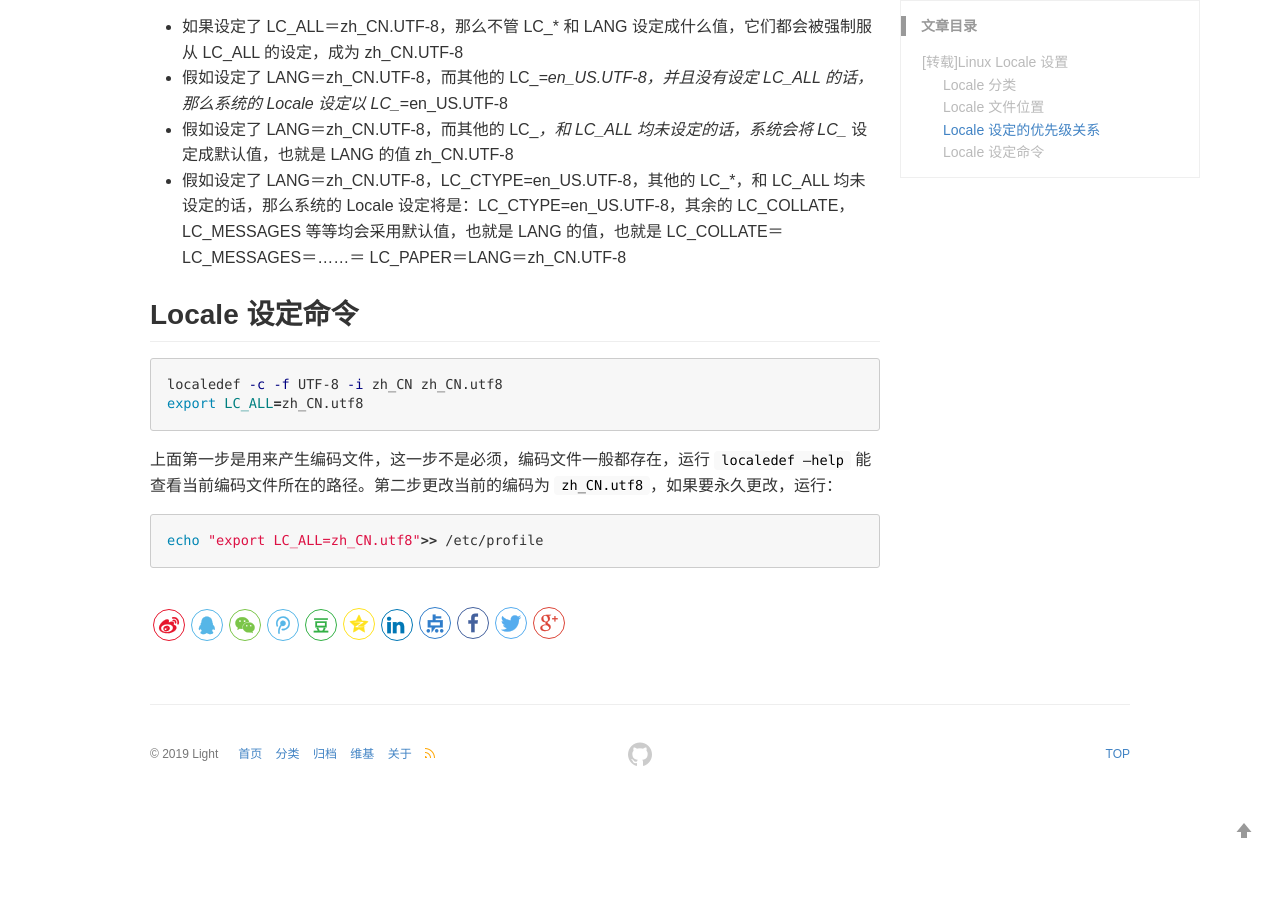
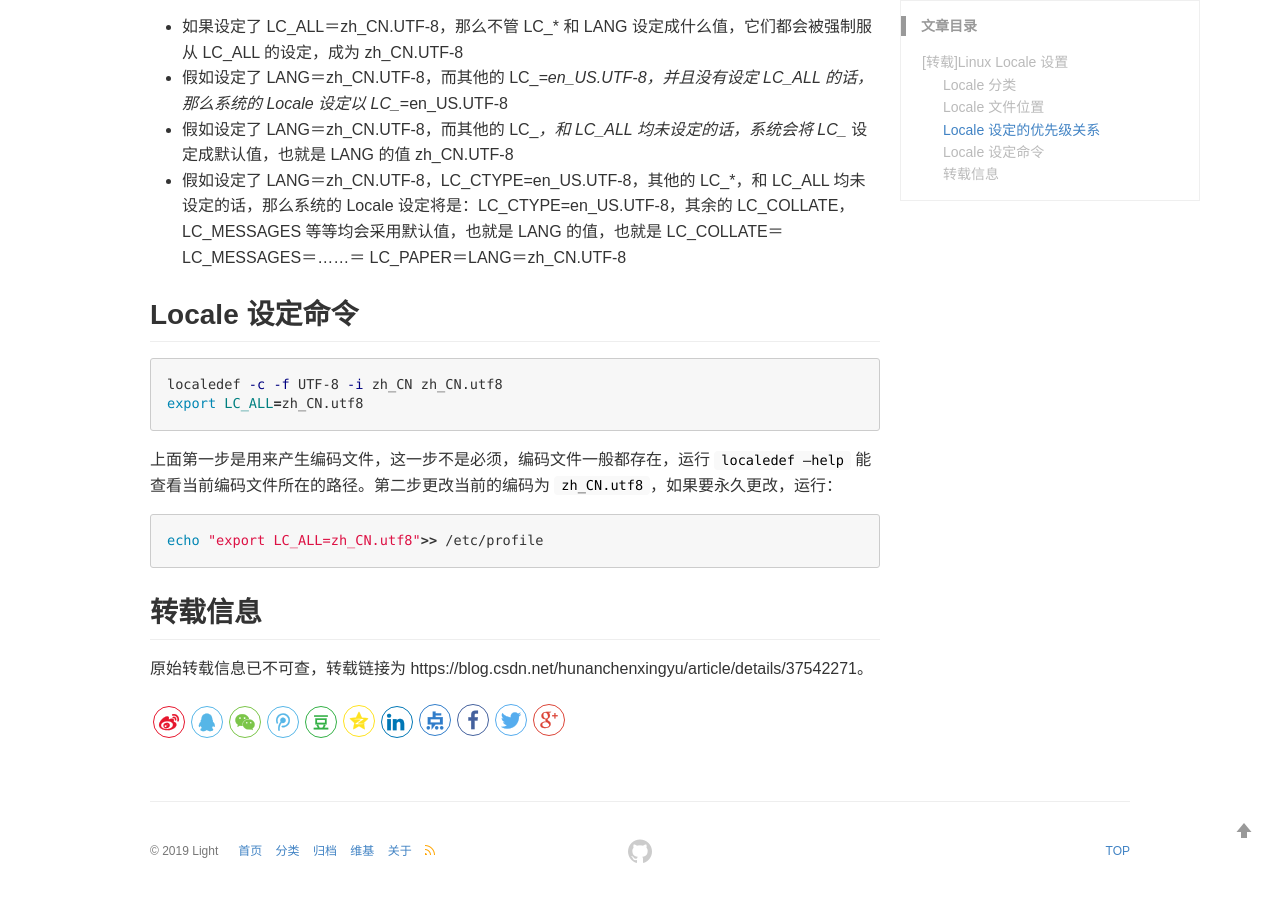
Before and after one commit to halysl/halysl.github.io, a Jekyll site: the page built from _posts/2019-12-31-Linux Locale设置.md, in a window 1280 px wide and 900 px high, scrolled down 1476 px. Built offline with Jekyll 4.4.1, drawn with Linux system fonts in a browser that asks for light colours; before the commit the page ends 2279 px from its top, so only the background shows below that.

Commit message:
modified post：add转载信息

````diff
--- a/_posts/2019-12-31-Linux Locale设置.md
+++ b/_posts/2019-12-31-Linux Locale设置.md
@@ -77,3 +77,7 @@ export LC_ALL=zh_CN.utf8
 ```sh
 echo "export LC_ALL=zh_CN.utf8">> /etc/profile
 ```
+
+## 转载信息
+
+原始转载信息已不可查，转载链接为 https://blog.csdn.net/hunanchenxingyu/article/details/37542271。
````
